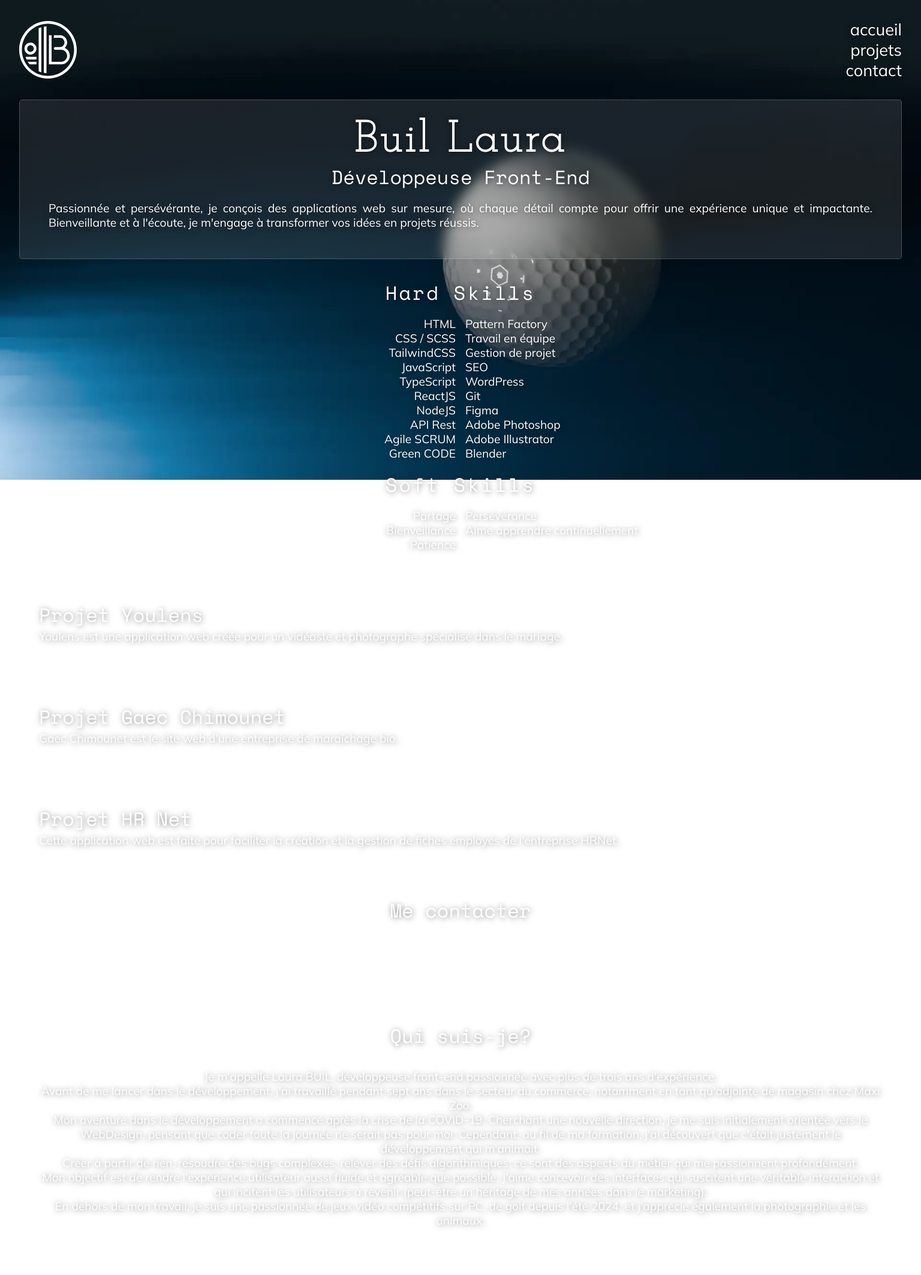
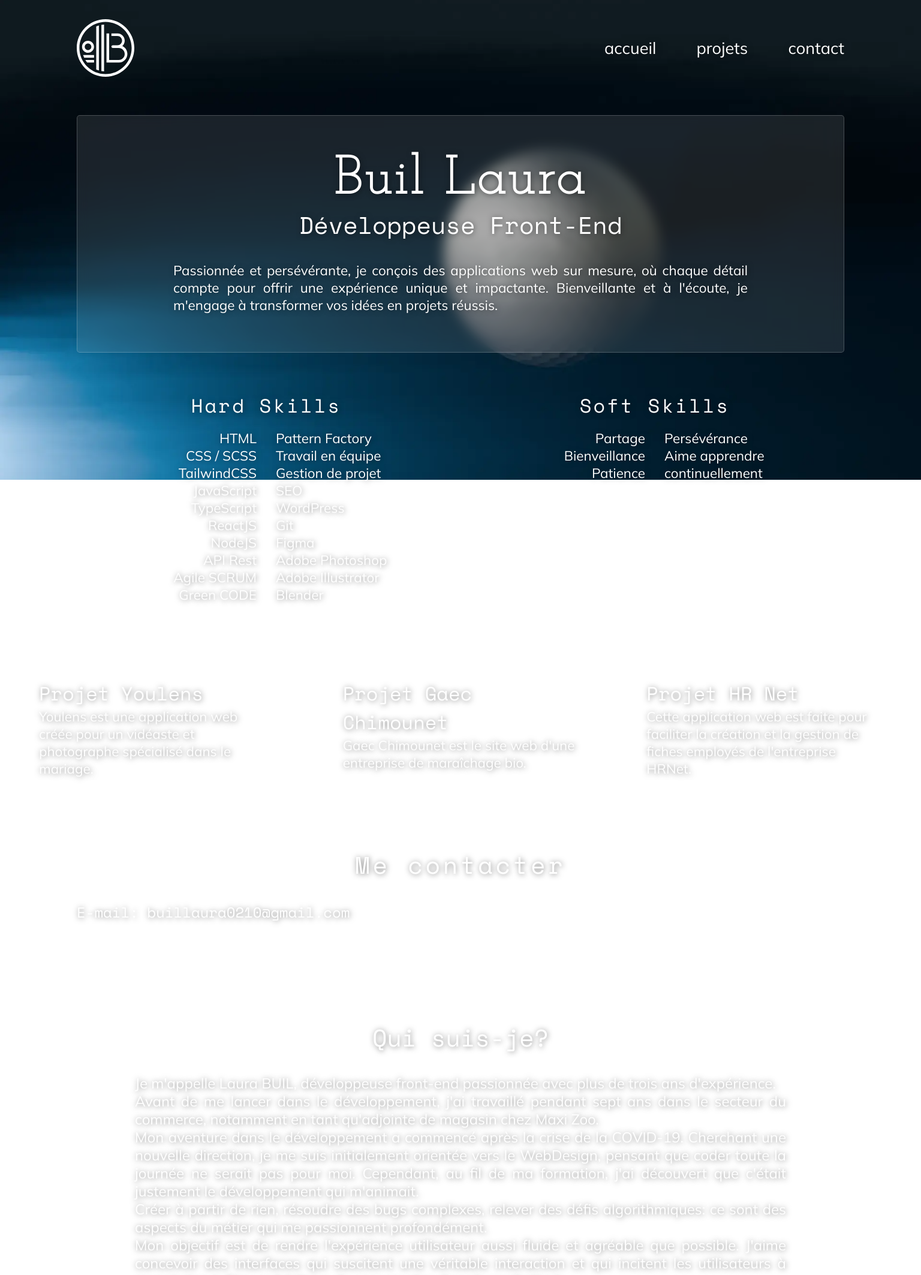
Before and after one commit to LauraBuil/myportfolio, a React (Vite) app: page / in a window 1536 px wide. Shown: the top 2126 px of the page at 60% size. Built offline with nearby package versions, Linux system fonts and the light colour scheme.

Commit message:
feat: responsive desktop and tablet

```diff
--- a/src/assets/scss/components/contact.scss
+++ b/src/assets/scss/components/contact.scss
@@ -2,6 +2,15 @@
   display: flex;
   flex-direction: column;
   margin: 2rem;
+  @media (min-width: 768px){
+    margin: 2rem 5rem;
+  }
+  @media (min-width: 1366px){
+    margin: 4rem 8rem;
+  }
+  @media (min-width: 1920px){
+    margin: 8rem 16rem;
+  }
   &__title {
     font-family: 'SpaceMonoRegular', sans-serif;
     font-size: 2rem;
@@ -9,18 +18,31 @@
     text-shadow: 1px 1px 10px rgba(0, 0, 0, 0.5);
     color: white;
     margin: 0 2rem 2rem 2rem;
+    @media (min-width: 768px) {
+      font-size: 2rem;
+      letter-spacing: 0.3rem;
+    }
+    @media (min-width: 1366px){
+      font-size: 2.5rem;
+    }
+    @media (min-width: 1920px){
+      font-size: 3rem;
+    }
   }
   &__text {
     font-family: 'SpaceMonoregular', sans-serif;
     color: white;
     text-align: left;
-      text-decoration: none;
-      color: white;
-      transition: transform 150ms ease-in-out;
-      &:hover {
-        transform: scale(1.05);
-      }
-    //text-shadow: 1px 1px 10px rgba(0, 0, 0, 0.5);
+    text-decoration: none;
+    text-shadow: 1px 1px 10px rgba(0, 0, 0, 0.5);
+    transition: transform 150ms ease-in-out;
+    &:hover {
+        transform: scale(1.02);
+    }
+    @media (min-width: 768px){
+      font-size: 1.5rem;
+    }
+
   }
 }
 
@@ -30,6 +52,12 @@
   justify-content: center;
   align-items: center;
   margin: 3rem 0 2rem 0;
+  @media (min-width: 1366px){
+    margin: 4rem 0 2rem 0;
+  }
+  @media (min-width: 1366px){
+    margin: 8rem 0 2rem 0;
+  }
   &__title {
     font-family: 'SpaceMonoRegular', sans-serif;
     font-size: 2rem;
@@ -37,6 +65,16 @@
     text-shadow: 1px 1px 10px rgba(0, 0, 0, 0.5);
     color: white;
     margin: 0 0 2rem 0;
+    @media (min-width: 320px) and (max-width: 374px) {
+      font-size: 1.5rem;
+    }
+    @media (min-width: 1366px){
+      font-size: 2.5rem;
+    }
+    @media (min-width: 1920px){
+      font-size: 3rem;
+      margin: 2rem;
+    }
   }
   &__text {
     font-size: 1.2rem;
@@ -44,5 +82,21 @@
     text-align: center;
     color: white;
     text-shadow: 1px 1px 10px rgba(0, 0, 0, 0.5);
+    @media (min-width: 320px) and (max-width: 374px) {
+      font-size: 1rem;
+    }
+    @media (min-width: 768px) {
+      font-size: 1.2rem;
+      text-align: justify;
+      margin: 0 2rem;
+    }
+    @media (min-width: 1366px){
+      font-size: 1.5rem;
+      margin: 0 4rem 2rem 4rem;
+    }
+    @media (min-width: 1920px){
+      font-size: 1.5rem;
+      margin: 2rem 6rem;
+    }
   }
 }
--- a/src/assets/scss/components/footer.scss
+++ b/src/assets/scss/components/footer.scss
@@ -20,6 +20,9 @@
       &:hover {
         transform: scale(1.05);
       }
+      @media (min-width: 1366px){
+        font-size: 1.5rem;
+      }
     }
   }
 }
--- a/src/assets/scss/components/header.scss
+++ b/src/assets/scss/components/header.scss
@@ -3,7 +3,18 @@
   flex-direction: row;
   justify-content: space-between;
   margin: 2rem;
-  @media screen and (min-width: 768px) {}
+  @media (min-width: 320px) and (max-width: 374px) {
+    margin: 1rem;
+  }
+  @media (min-width: 768px){
+    margin: 2rem 5rem;
+  }
+  @media (min-width: 1366px){
+    margin: 2rem 8rem;
+  }
+  @media (min-width: 1920px){
+    margin: 4rem 16rem;
+  }
   &__logo {
     width: 6rem;
     display: flex;
@@ -16,7 +27,14 @@
     display: flex;
     flex-direction: column;
     justify-content: space-between;
-    @media screen and (min-width: 768px) {}
+    @media (min-width: 1366px){
+      flex-direction: row;
+      width: 25rem;
+      align-items: center;
+    }
+    @media (min-width: 1920px){
+      width: 40rem;
+    }
     &__link {
       position: relative;
       display: inline-block;
@@ -26,7 +44,6 @@
       color: white;
       text-shadow: 1px 1px 10px rgba(0, 0, 0, 0.5);
       transition: transform 200ms ease-in-out;
-
     &::after {
       content: "";
       position: absolute;
--- a/src/assets/scss/components/mySkills.scss
+++ b/src/assets/scss/components/mySkills.scss
@@ -4,12 +4,32 @@
     align-items: center;
     justify-content: center;
     margin: 2rem 0 0 0;
+  @media (min-width: 1366px){
+    display: grid;
+    grid-template-columns: repeat(2, 1fr);
+    gap: 1rem;
+    margin: 4rem 8rem;
+    align-items: start;
+  }
+  @media (min-width: 1920px){
+    margin: 4rem 20rem;
+  }
+  &__container {
+    @media (min-width: 1366px){
+      display: flex;
+      flex-direction: column;
+      align-items: center;
+      justify-content: center;
+    }
   &__title {
     font-family: 'SpaceMonoregular', sans-serif;
     font-size: 2rem;
     color: white;
     letter-spacing: 0.2rem;
     text-shadow: 1px 1px 10px rgba(0, 0, 0, 0.5);
+    @media (min-width: 1920px){
+      font-size: 3rem;
+    }
   }
   &__list {
     text-decoration: none;
@@ -19,6 +39,9 @@
     display: grid;
     grid-template-columns: repeat(2, 1fr);
     gap: 1rem;
+    @media (min-width: 1366px){
+      gap: 2rem;
+    }
 .text-right {
   text-align: right;
 }
@@ -27,6 +50,16 @@
       font-family: 'Mulish', sans-serif;
       font-size: 1.2rem;
       text-shadow: 1px 1px 10px rgba(0, 0, 0, 0.5);
+      @media (min-width: 320px) and (max-width: 374px) {
+        font-size: 1rem;
+      }
+      @media (min-width: 1366px){
+        font-size: 1.4rem;
+      }
+      @media (min-width: 1366px){
+        font-size: 1.4rem;
+      }
     }
   }
+  }
 }
--- a/src/assets/scss/components/projects.scss
+++ b/src/assets/scss/components/projects.scss
@@ -9,4 +9,10 @@
 .projectTitle {
   font-size: 3.3rem;
   letter-spacing: 0.2rem;
+  @media (min-width: 320px) and (max-width: 374px) {
+    font-size: 3rem;
+  }
+  @media (min-width: 1920px){
+    font-size: 5rem;
+  }
 }
--- a/src/assets/scss/main.css
+++ b/src/assets/scss/main.css
@@ -3,6 +3,26 @@
   flex-direction: row;
   justify-content: space-between;
   margin: 2rem;
+}
+@media (min-width: 320px) and (max-width: 374px) {
+  .header {
+    margin: 1rem;
+  }
+}
+@media (min-width: 768px) {
+  .header {
+    margin: 2rem 5rem;
+  }
+}
+@media (min-width: 1366px) {
+  .header {
+    margin: 2rem 8rem;
+  }
+}
+@media (min-width: 1920px) {
+  .header {
+    margin: 4rem 16rem;
+  }
 }
 .header__logo {
   width: 6rem;
@@ -16,6 +36,18 @@
   display: flex;
   flex-direction: column;
   justify-content: space-between;
+}
+@media (min-width: 1366px) {
+  .header .nav {
+    flex-direction: row;
+    width: 25rem;
+    align-items: center;
+  }
+}
+@media (min-width: 1920px) {
+  .header .nav {
+    width: 40rem;
+  }
 }
 .header .nav__link {
   position: relative;
@@ -47,6 +79,26 @@
   color: white;
   margin: 0 2rem 2rem 2rem;
 }
+@media (min-width: 320px) and (max-width: 374px) {
+  .hero {
+    margin: 1rem 1rem 2rem 1rem;
+  }
+}
+@media (min-width: 768px) {
+  .hero {
+    margin: 0 5rem 2rem 5rem;
+  }
+}
+@media (min-width: 1366px) {
+  .hero {
+    margin: 4rem 8rem 2rem 8rem;
+  }
+}
+@media (min-width: 1920px) {
+  .hero {
+    margin: 8rem 16rem;
+  }
+}
 .hero__title {
   font-size: 4.5rem;
   font-family: "JosefinSlab", sans-serif;
@@ -54,11 +106,41 @@
   text-align: center;
   text-shadow: 1px 1px 10px rgba(0, 0, 0, 0.5);
 }
+@media (min-width: 1366px) {
+  .hero__title {
+    margin-top: 2rem;
+  }
+}
+@media (min-width: 1440px) {
+  .hero__title {
+    font-size: 5.5rem;
+  }
+}
+@media (min-width: 1920px) {
+  .hero__title {
+    font-size: 7rem;
+  }
+}
 .hero__work {
   font-size: 2rem;
   font-family: "SpaceMonoregular", sans-serif;
   text-align: center;
   text-shadow: 1px 1px 10px rgba(0, 0, 0, 0.5);
+}
+@media (min-width: 320px) and (max-width: 374px) {
+  .hero__work {
+    font-size: 1.8rem;
+  }
+}
+@media (min-width: 1440px) {
+  .hero__work {
+    font-size: 2.5rem;
+  }
+}
+@media (min-width: 1920px) {
+  .hero__work {
+    font-size: 4rem;
+  }
 }
 .hero__text {
   font-size: 1.2rem;
@@ -66,6 +148,17 @@
   text-align: justify;
   margin: 1rem;
   text-shadow: 1px 1px 10px rgba(0, 0, 0, 0.5);
+}
+@media (min-width: 320px) and (max-width: 374px) {
+  .hero__text {
+    margin: 1rem 0 0 0;
+  }
+}
+@media (min-width: 1366px) {
+  .hero__text {
+    margin: 2rem 8rem;
+    font-size: 1.4rem;
+  }
 }
 .hero__link {
   text-decoration: none;
@@ -83,6 +176,26 @@
   color: white;
   margin: 1rem 2rem 0 2rem;
 }
+@media (min-width: 768px) {
+  .projects {
+    display: grid;
+    grid-template-columns: repeat(3, 1fr);
+    gap: 1rem;
+    margin: 1rem 1rem 0 1rem;
+  }
+}
+@media (min-width: 1366px) {
+  .projects {
+    gap: 3rem;
+    margin: 0 2rem;
+  }
+}
+@media (min-width: 1920px) {
+  .projects {
+    gap: 4rem;
+    margin: 0 8rem;
+  }
+}
 .projects__card {
   margin: 1rem 0;
   width: 100%;
@@ -90,6 +203,11 @@
 }
 .projects__card:hover {
   transform: scale(1.02);
+}
+@media (min-width: 768px) {
+  .projects__card {
+    height: 90%;
+  }
 }
 .projects__card__link {
   text-decoration: none;
@@ -100,10 +218,20 @@
   font-size: 2rem;
   text-shadow: 1px 1px 10px rgba(0, 0, 0, 0.5);
 }
+@media (min-width: 1920px) {
+  .projects__card__link__title {
+    font-size: 2.5rem;
+  }
+}
 .projects__card__link__text {
   font-family: "Mulish", sans-serif;
   font-size: 1.2rem;
   text-shadow: 1px 1px 10px rgba(0, 0, 0, 0.5);
+}
+@media (min-width: 1366px) {
+  .projects__card__link__text {
+    font-size: 1.4rem;
+  }
 }
 
 .container {
@@ -118,11 +246,36 @@
   font-size: 3.3rem;
   letter-spacing: 0.2rem;
 }
+@media (min-width: 320px) and (max-width: 374px) {
+  .projectTitle {
+    font-size: 3rem;
+  }
+}
+@media (min-width: 1920px) {
+  .projectTitle {
+    font-size: 5rem;
+  }
+}
 
 .contact {
   display: flex;
   flex-direction: column;
   margin: 2rem;
+}
+@media (min-width: 768px) {
+  .contact {
+    margin: 2rem 5rem;
+  }
+}
+@media (min-width: 1366px) {
+  .contact {
+    margin: 4rem 8rem;
+  }
+}
+@media (min-width: 1920px) {
+  .contact {
+    margin: 8rem 16rem;
+  }
 }
 .contact__title {
   font-family: "SpaceMonoRegular", sans-serif;
@@ -132,16 +285,37 @@
   color: white;
   margin: 0 2rem 2rem 2rem;
 }
+@media (min-width: 768px) {
+  .contact__title {
+    font-size: 2rem;
+    letter-spacing: 0.3rem;
+  }
+}
+@media (min-width: 1366px) {
+  .contact__title {
+    font-size: 2.5rem;
+  }
+}
+@media (min-width: 1920px) {
+  .contact__title {
+    font-size: 3rem;
+  }
+}
 .contact__text {
   font-family: "SpaceMonoregular", sans-serif;
   color: white;
   text-align: left;
   text-decoration: none;
-  color: white;
+  text-shadow: 1px 1px 10px rgba(0, 0, 0, 0.5);
   transition: transform 150ms ease-in-out;
 }
 .contact__text:hover {
-  transform: scale(1.05);
+  transform: scale(1.02);
+}
+@media (min-width: 768px) {
+  .contact__text {
+    font-size: 1.5rem;
+  }
 }
 
 .me {
@@ -151,6 +325,16 @@
   align-items: center;
   margin: 3rem 0 2rem 0;
 }
+@media (min-width: 1366px) {
+  .me {
+    margin: 4rem 0 2rem 0;
+  }
+}
+@media (min-width: 1366px) {
+  .me {
+    margin: 8rem 0 2rem 0;
+  }
+}
 .me__title {
   font-family: "SpaceMonoRegular", sans-serif;
   font-size: 2rem;
@@ -159,12 +343,52 @@
   color: white;
   margin: 0 0 2rem 0;
 }
+@media (min-width: 320px) and (max-width: 374px) {
+  .me__title {
+    font-size: 1.5rem;
+  }
+}
+@media (min-width: 1366px) {
+  .me__title {
+    font-size: 2.5rem;
+  }
+}
+@media (min-width: 1920px) {
+  .me__title {
+    font-size: 3rem;
+    margin: 2rem;
+  }
+}
 .me__text {
   font-size: 1.2rem;
   font-family: "Mulish", sans-serif;
   text-align: center;
   color: white;
   text-shadow: 1px 1px 10px rgba(0, 0, 0, 0.5);
+}
+@media (min-width: 320px) and (max-width: 374px) {
+  .me__text {
+    font-size: 1rem;
+  }
+}
+@media (min-width: 768px) {
+  .me__text {
+    font-size: 1.2rem;
+    text-align: justify;
+    margin: 0 2rem;
+  }
+}
+@media (min-width: 1366px) {
+  .me__text {
+    font-size: 1.5rem;
+    margin: 0 4rem 2rem 4rem;
+  }
+}
+@media (min-width: 1920px) {
+  .me__text {
+    font-size: 1.5rem;
+    margin: 2rem 6rem;
+  }
 }
 
 .footer {
@@ -192,6 +416,11 @@
 .footer__text__link:hover {
   transform: scale(1.05);
 }
+@media (min-width: 1366px) {
+  .footer__text__link {
+    font-size: 1.5rem;
+  }
+}
 
 .skills {
   display: flex;
@@ -200,14 +429,41 @@
   justify-content: center;
   margin: 2rem 0 0 0;
 }
-.skills__title {
+@media (min-width: 1366px) {
+  .skills {
+    display: grid;
+    grid-template-columns: repeat(2, 1fr);
+    gap: 1rem;
+    margin: 4rem 8rem;
+    align-items: start;
+  }
+}
+@media (min-width: 1920px) {
+  .skills {
+    margin: 4rem 20rem;
+  }
+}
+@media (min-width: 1366px) {
+  .skills__container {
+    display: flex;
+    flex-direction: column;
+    align-items: center;
+    justify-content: center;
+  }
+}
+.skills__container__title {
   font-family: "SpaceMonoregular", sans-serif;
   font-size: 2rem;
   color: white;
   letter-spacing: 0.2rem;
   text-shadow: 1px 1px 10px rgba(0, 0, 0, 0.5);
 }
-.skills__list {
+@media (min-width: 1920px) {
+  .skills__container__title {
+    font-size: 3rem;
+  }
+}
+.skills__container__list {
   text-decoration: none;
   list-style: none;
   padding: 0;
@@ -216,14 +472,34 @@
   grid-template-columns: repeat(2, 1fr);
   gap: 1rem;
 }
-.skills__list .text-right {
+@media (min-width: 1366px) {
+  .skills__container__list {
+    gap: 2rem;
+  }
+}
+.skills__container__list .text-right {
   text-align: right;
 }
-.skills__list__text {
+.skills__container__list__text {
   color: white;
   font-family: "Mulish", sans-serif;
   font-size: 1.2rem;
   text-shadow: 1px 1px 10px rgba(0, 0, 0, 0.5);
+}
+@media (min-width: 320px) and (max-width: 374px) {
+  .skills__container__list__text {
+    font-size: 1rem;
+  }
+}
+@media (min-width: 1366px) {
+  .skills__container__list__text {
+    font-size: 1.4rem;
+  }
+}
+@media (min-width: 1366px) {
+  .skills__container__list__text {
+    font-size: 1.4rem;
+  }
 }
 
 @font-face {
--- a/src/assets/scss/pages/homePage.scss
+++ b/src/assets/scss/pages/homePage.scss
@@ -1,31 +1,49 @@
 .hero {
   color: white;
   margin: 0 2rem 2rem 2rem;
-  //&__img {
-  //  border-radius: 50%;
-  //  width: 20rem;
-  //  height: 20rem;
-  //  overflow: hidden;
-  //  box-shadow: inset -4px -4px 2px rgba(0, 0, 0, 0.25),
-  //    inset 4px 4px 2px rgba(0, 0, 0, 0.25),
-  //    -5px -5px 10px rgba(0, 0, 0, 1),
-  //    4px 4px 8px rgba(255, 255, 255, 0.1);
-  //  &__photo {
-  //    width: 110%;
-  //  }
-  //}
+  @media (min-width: 320px) and (max-width: 374px) {
+    margin: 1rem 1rem 2rem 1rem;
+  }
+  @media (min-width: 768px){
+    margin: 0 5rem 2rem 5rem;
+  }
+  @media (min-width: 1366px){
+    margin: 4rem 8rem 2rem 8rem;
+  }
+  @media (min-width: 1920px){
+    margin: 8rem 16rem;
+  }
+
   &__title {
     font-size: 4.5rem;
     font-family: 'JosefinSlab', sans-serif;
     letter-spacing: 0.3rem;
     text-align: center;
     text-shadow: 1px 1px 10px rgba(0, 0, 0, 0.5);
+    @media (min-width: 1366px){
+      margin-top: 2rem;
+    }
+    @media (min-width: 1440px){
+      font-size: 5.5rem;
+    }
+    @media (min-width: 1920px){
+      font-size: 7rem;
+    }
   }
   &__work {
     font-size: 2rem;
     font-family: 'SpaceMonoregular', sans-serif;
     text-align: center;
     text-shadow: 1px 1px 10px rgba(0, 0, 0, 0.5);
+    @media (min-width: 320px) and (max-width: 374px) {
+      font-size: 1.8rem;
+    }
+    @media (min-width: 1440px){
+      font-size: 2.5rem;
+    }
+    @media (min-width: 1920px){
+      font-size: 4rem;
+    }
   }
   &__text {
     font-size: 1.2rem;
@@ -33,6 +51,13 @@
     text-align: justify;
     margin: 1rem;
     text-shadow: 1px 1px 10px rgba(0, 0, 0, 0.5);
+    @media (min-width: 320px) and (max-width: 374px) {
+      margin: 1rem 0 0 0;
+    }
+    @media (min-width: 1366px){
+      margin: 2rem 8rem;
+      font-size: 1.4rem;
+    }
   }
   &__link {
     text-decoration: none;
@@ -50,12 +75,29 @@
   align-items: center;
   color: white;
   margin: 1rem 2rem 0 2rem;
+  @media (min-width: 768px){
+    display: grid;
+    grid-template-columns: repeat(3, 1fr);
+    gap: 1rem;
+    margin: 1rem 1rem 0 1rem;
+  }
+  @media (min-width: 1366px){
+    gap: 3rem;
+    margin: 0 2rem;
+  }
+  @media (min-width: 1920px){
+    gap: 4rem;
+    margin: 0 8rem;
+  }
   &__card {
     margin: 1rem 0;
     width: 100%;
     transition: transform 190ms ease-in-out;
     &:hover {
       transform: scale(1.02);
+    }
+    @media (min-width: 768px){
+      height: 90%;
     }
     &__link {
       text-decoration: none;
@@ -64,11 +106,17 @@
         font-family: 'SpaceMonoregular', sans-serif;
         font-size: 2rem;
         text-shadow: 1px 1px 10px rgba(0, 0, 0, 0.5);
+        @media (min-width: 1920px){
+          font-size: 2.5rem;
+        }
       }
       &__text {
         font-family: 'Mulish', sans-serif;
         font-size: 1.2rem;
         text-shadow: 1px 1px 10px rgba(0, 0, 0, 0.5);
+        @media (min-width: 1366px){
+          font-size: 1.4rem;
+        }
       }
     }
   }
--- a/src/pages/Contact.tsx
+++ b/src/components/Contact.tsx
@@ -7,9 +7,9 @@ export default function Contact() {
                 <a className='contact__text' href="mailto:buillaura0210@gmail.com">
                     E-mail: buillaura0210@gmail.com
                 </a>
-                <a className='contact__text' href="tel:+33783053491">
-                    Téléphone: 07 83 05 34 91
-                </a>
+                {/*<a className='contact__text' href="tel:+33783053491">*/}
+                {/*    Téléphone: 07 83 05 34 91*/}
+                {/*</a>*/}
                 <section className='me glassmorphism'>
                     <h1 className='me__title'>Qui suis-je?</h1>
                     <p className='me__text'>Je m'appelle Laura BUIL, développeuse front-end
--- a/src/components/MySkills.tsx
+++ b/src/components/MySkills.tsx
@@ -2,47 +2,50 @@ export default function MySkills() {
     return (
         <>
             <section className='skills'>
-                <h2 className='skills__title'>Hard Skills</h2>
-                <ul className='skills__list'>
+                <div className='skills__container'>
+                    <h2 className='skills__container__title'>Hard Skills</h2>
+                    <ul className='skills__container__list'>
                         <div className='text-right'>
-                        <li className='skills__list__text'>HTML</li>
-                        <li className='skills__list__text'>CSS / SCSS</li>
-                        <li className='skills__list__text'>TailwindCSS</li>
-                        <li className='skills__list__text'>JavaScript</li>
-                        <li className='skills__list__text'>TypeScript</li>
-                        <li className='skills__list__text'>ReactJS</li>
-                        <li className='skills__list__text'>NodeJS</li>
-                        <li className='skills__list__text'>API Rest</li>
-                        <li className='skills__list__text'>Agile SCRUM</li>
-                        <li className='skills__list__text'>Green CODE</li>
+                            <li className='skills__container__list__text'>HTML</li>
+                            <li className='skills__container__list__text'>CSS / SCSS</li>
+                            <li className='skills__container__list__text'>TailwindCSS</li>
+                            <li className='skills__container__list__text'>JavaScript</li>
+                            <li className='skills__container__list__text'>TypeScript</li>
+                            <li className='skills__container__list__text'>ReactJS</li>
+                            <li className='skills__container__list__text'>NodeJS</li>
+                            <li className='skills__container__list__text'>API Rest</li>
+                            <li className='skills__container__list__text'>Agile SCRUM</li>
+                            <li className='skills__container__list__text'>Green CODE</li>
 
                         </div>
                         <div>
-                        <li className='skills__list__text'>Pattern Factory</li>
-                        <li className='skills__list__text'>Travail en équipe</li>
-                        <li className='skills__list__text'>Gestion de projet</li>
-                        <li className='skills__list__text'>SEO</li>
-                        <li className='skills__list__text'>WordPress</li>
-                        <li className='skills__list__text'>Git</li>
-                        <li className='skills__list__text'>Figma</li>
-                        <li className='skills__list__text'>Adobe Photoshop</li>
-                        <li className='skills__list__text'>Adobe Illustrator</li>
-                        <li className='skills__list__text'>Blender</li>
+                            <li className='skills__container__list__text'>Pattern Factory</li>
+                            <li className='skills__container__list__text'>Travail en équipe</li>
+                            <li className='skills__container__list__text'>Gestion de projet</li>
+                            <li className='skills__container__list__text'>SEO</li>
+                            <li className='skills__container__list__text'>WordPress</li>
+                            <li className='skills__container__list__text'>Git</li>
+                            <li className='skills__container__list__text'>Figma</li>
+                            <li className='skills__container__list__text'>Adobe Photoshop</li>
+                            <li className='skills__container__list__text'>Adobe Illustrator</li>
+                            <li className='skills__container__list__text'>Blender</li>
                         </div>
                     </ul>
-                <h2 className='skills__title'>Soft Skills</h2>
-                <ul className='skills__list'>
+                </div>
+                <div className='skills__container'>
+                    <h2 className='skills__container__title'>Soft Skills</h2>
+                    <ul className='skills__container__list'>
                         <div className='text-right'>
-
-                        <li className='skills__list__text'>Partage</li>
-                        <li className='skills__list__text'>Bienveillance</li>
-                        <li className='skills__list__text'>Patience</li>
+                            <li className='skills__container__list__text'>Partage</li>
+                            <li className='skills__container__list__text'>Bienveillance</li>
+                            <li className='skills__container__list__text'>Patience</li>
                         </div>
                         <div>
-                        <li className='skills__list__text'>Persévérance</li>
-                        <li className='skills__list__text'>Aime apprendre continuellement</li>
+                            <li className='skills__container__list__text'>Persévérance</li>
+                            <li className='skills__container__list__text'>Aime apprendre continuellement</li>
                         </div>
                     </ul>
+                </div>
             </section>
         </>
     )
--- a/src/index.tsx
+++ b/src/index.tsx
@@ -6,6 +6,7 @@ import { createBrowserRouter, RouterProvider } from 'react-router-dom'
 import ProjectsList from './pages/projects/ProjectsList.tsx'
 
 //mettre une roulette aléatoire pour changer le tracer souris
+// mettre la forme de Ney
 
 const router = createBrowserRouter([
     {
--- a/src/pages/HomePage.tsx
+++ b/src/pages/HomePage.tsx
@@ -1,6 +1,6 @@
 import projectData from '../data/projects.json'
 import { Link } from 'react-router-dom'
-import Contact from '../pages/Contact.tsx'
+import Contact from '../components/Contact.tsx'
 import MySkills from '../components/MySkills.tsx'
 
 export default function HomePage() {
```
Also changed, not shown: 1 other file (tests, documents, lock files or other folders). Lines whose indentation alone changed are shown as unchanged.
